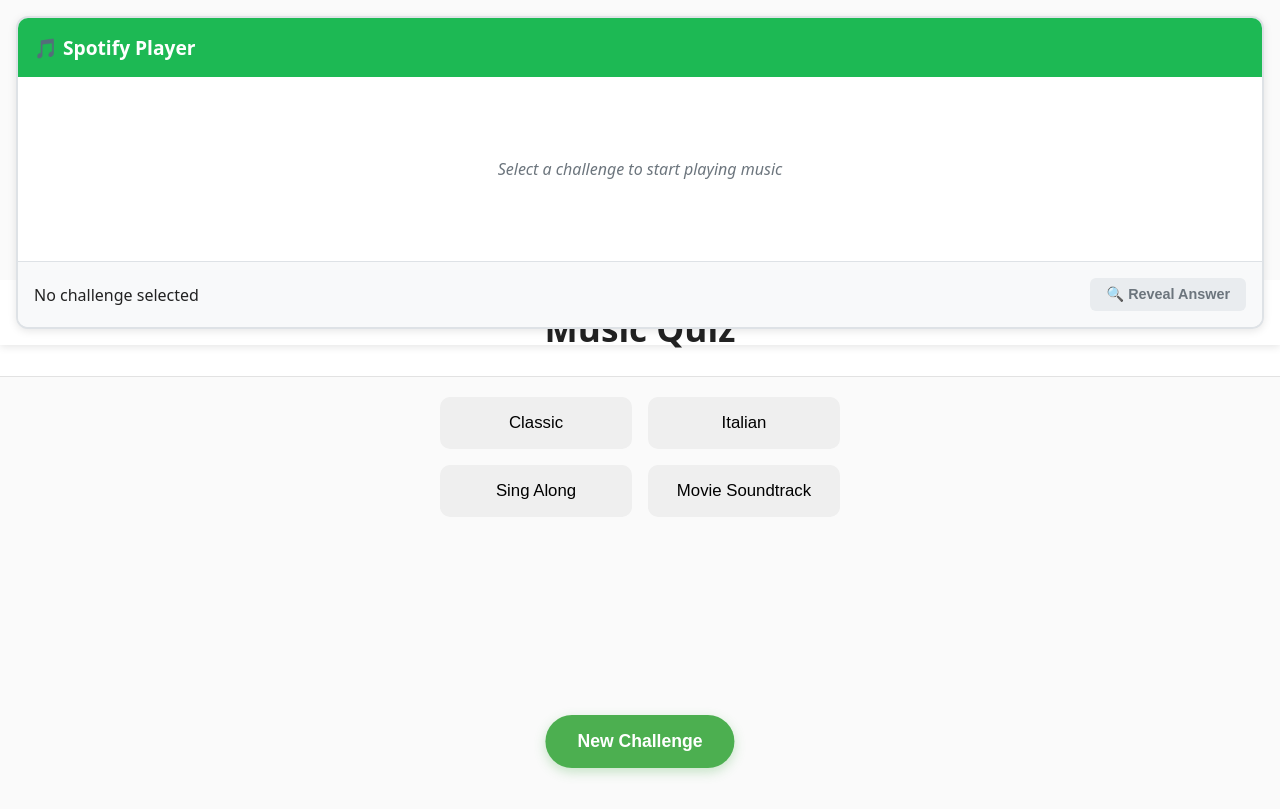
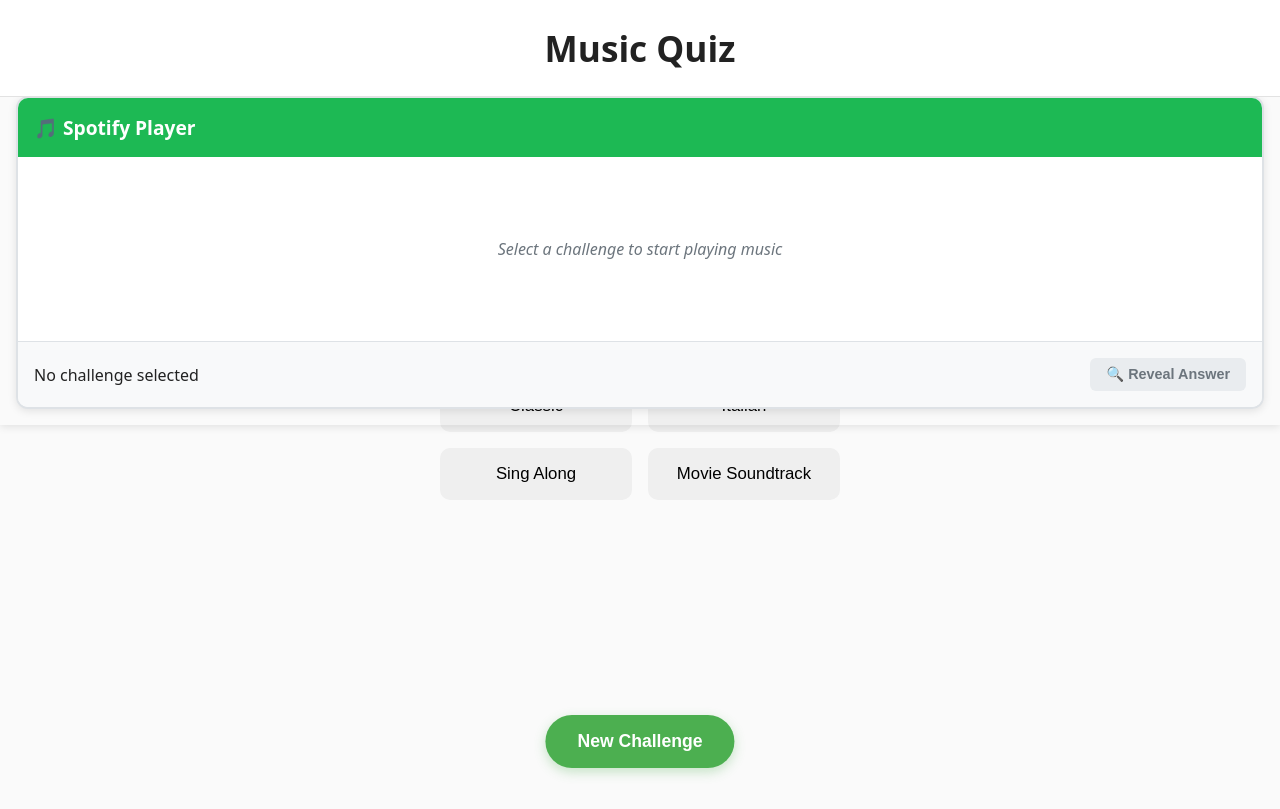
Before and after one commit to flyingfrog81/musicquizz, a plain HTML site: page index.html in a window 1280 px wide. Drawn offline with Linux system fonts and the light colour scheme.

Commit message:
Fix header/player layout positioning - v0.8.1
- Fix Spotify player covering the header
- Make header fixed at top with higher z-index
- Position Spotify player below header at 80px offset
- Adjust body padding to account for both fixed elements
- Patch release for layout positioning fix

```diff
--- a/app.js
+++ b/app.js
@@ -10,7 +10,7 @@
 // VERSION INFO
 // ---------------------------------------------------------
 
-const APP_VERSION = '0.8.0';
+const APP_VERSION = '0.8.1';
 
 // ---------------------------------------------------------
 // SPOTIFY WEB PLAYBACK SDK CONFIG
--- a/styles.css
+++ b/styles.css
@@ -8,10 +8,15 @@
 }
 
 header {
+  position: fixed;
+  top: 0;
+  left: 0;
+  right: 0;
   text-align: center;
   padding: 1.5rem 1rem;
   background: #ffffff;
   border-bottom: 1px solid #e2e2e2;
+  z-index: 1001;
 }
 
 h1 {
@@ -545,17 +550,17 @@
   }
 }
 
-/* Position the Spotify player at the top */
+/* Position the Spotify player below the header */
 #persistent-spotify-player {
   position: fixed;
-  top: 0;
+  top: 80px; /* Below the header */
   left: 0;
   right: 0;
   z-index: 1000;
   box-shadow: 0 2px 8px rgba(0,0,0,0.1);
 }
 
-/* Add top margin to body to account for fixed player */
+/* Add top margin to body to account for fixed header + player */
 body {
-  padding-top: 280px;
+  padding-top: 360px; /* Header height + player height */
 }
```
